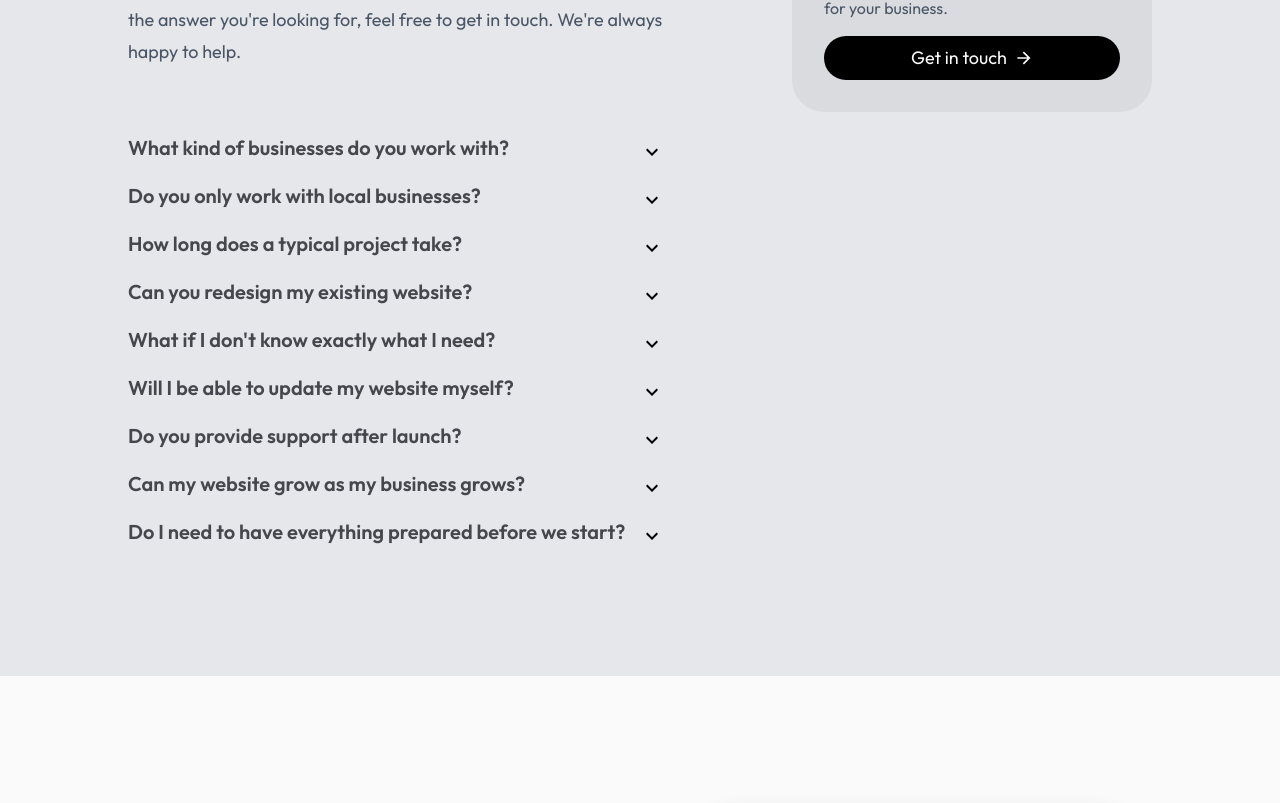
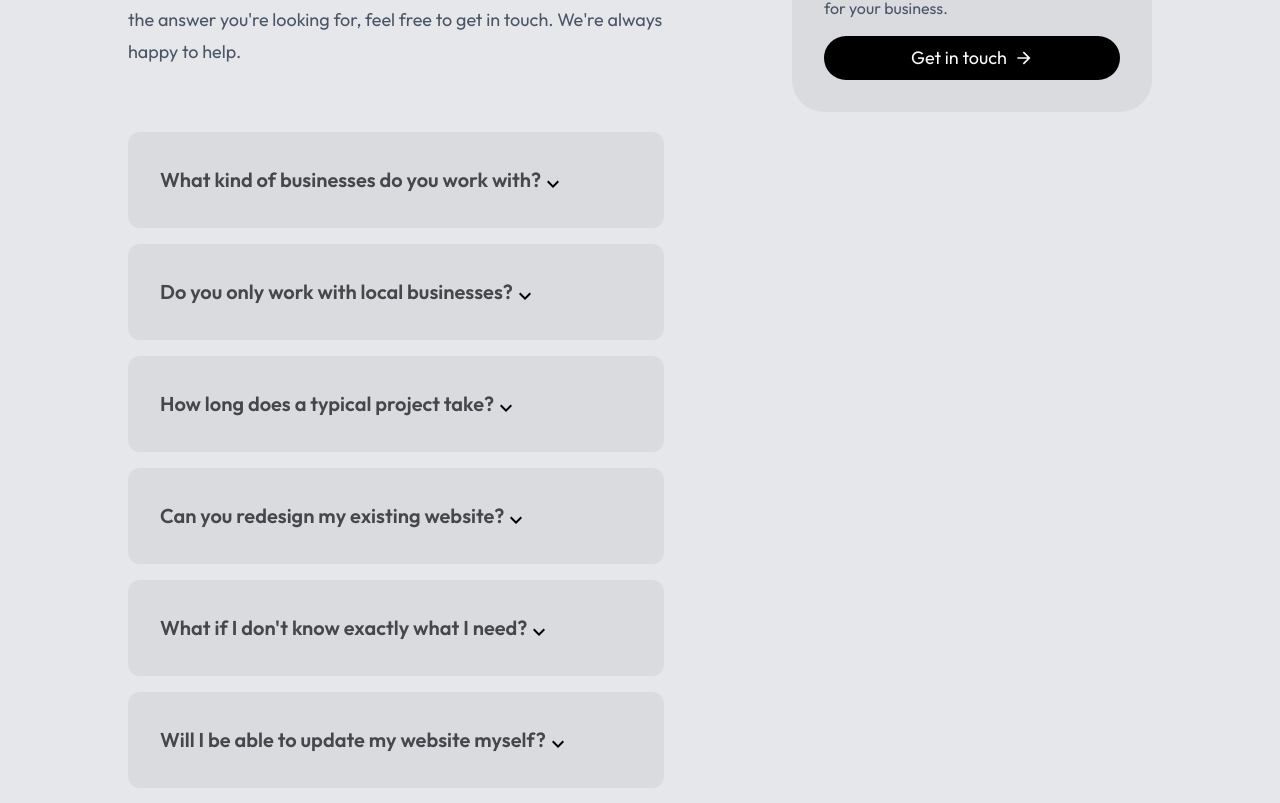
Before and after one commit to SamuelsPaws/portfolio, a Next.js app: page /en/about in a window 1280 px wide. Shown: the part 6632-7435 px from the top of the page. Built offline with nearby package versions, Linux system fonts and the light colour scheme; a web font is replaced by a local one.

Commit message:
fix again

```diff
--- a/app/[locale]/about/components/FaqCard.tsx
+++ b/app/[locale]/about/components/FaqCard.tsx
@@ -23,8 +23,12 @@ const FaqCard = ({ question, answer }: Props) => {
         aria-expanded={isExpanded}
         aria-controls={answerId}
         className="
-        rounded-2xl md:rounded-4xl
-        md:hover:bg-black/10 dark:md:hover:bg-white/10 duration-400"
+            w-full
+            p-4 md:p-8
+            flex flex-col
+            bg-black/5 dark:bg-white/5
+            rounded-xl
+            md:hover:bg-black/10 dark:md:hover:bg-white/10 duration-400"
     >
         {/* Upper part */}
         <div className="flex items-center justify-between">
```
